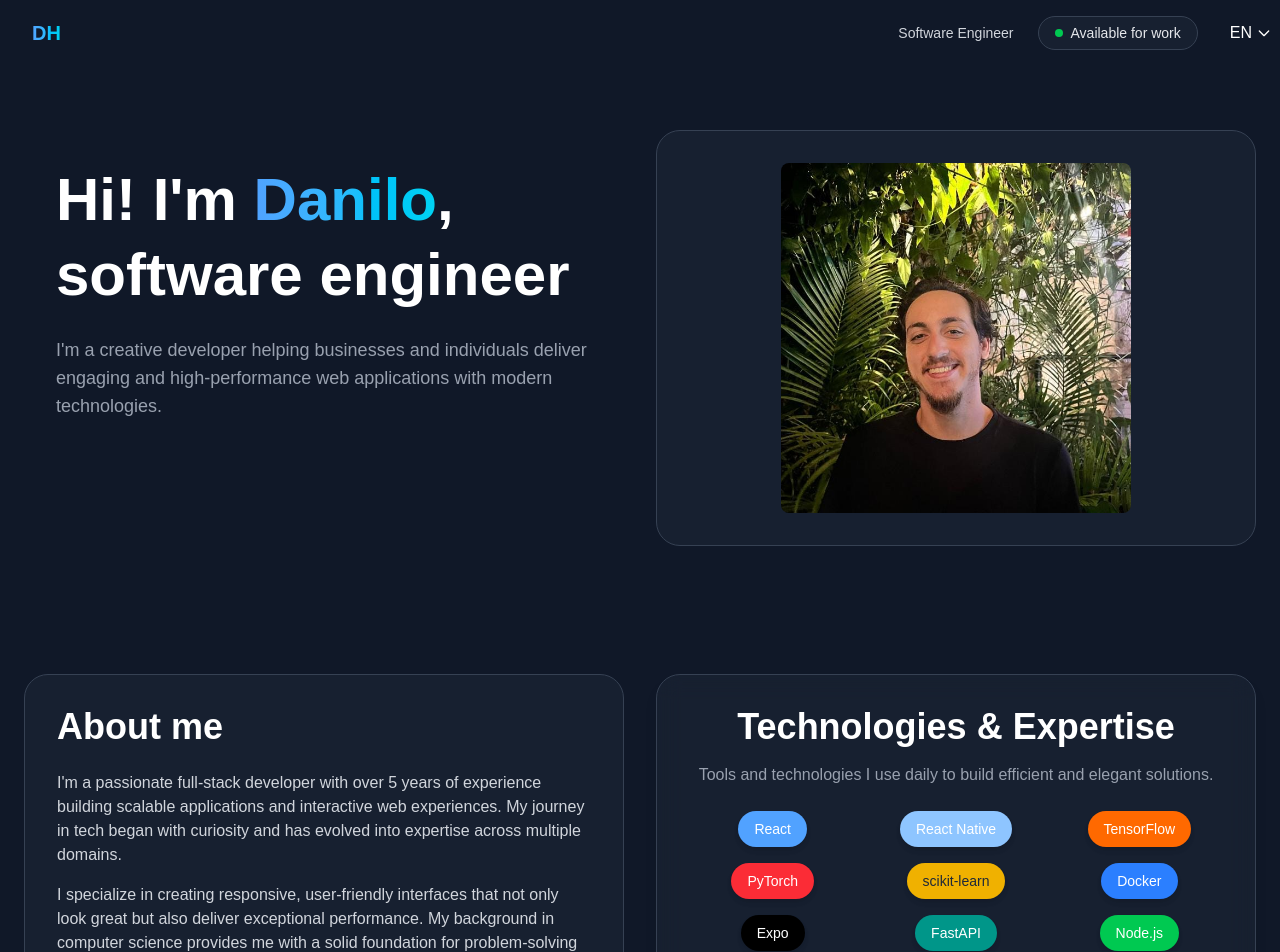
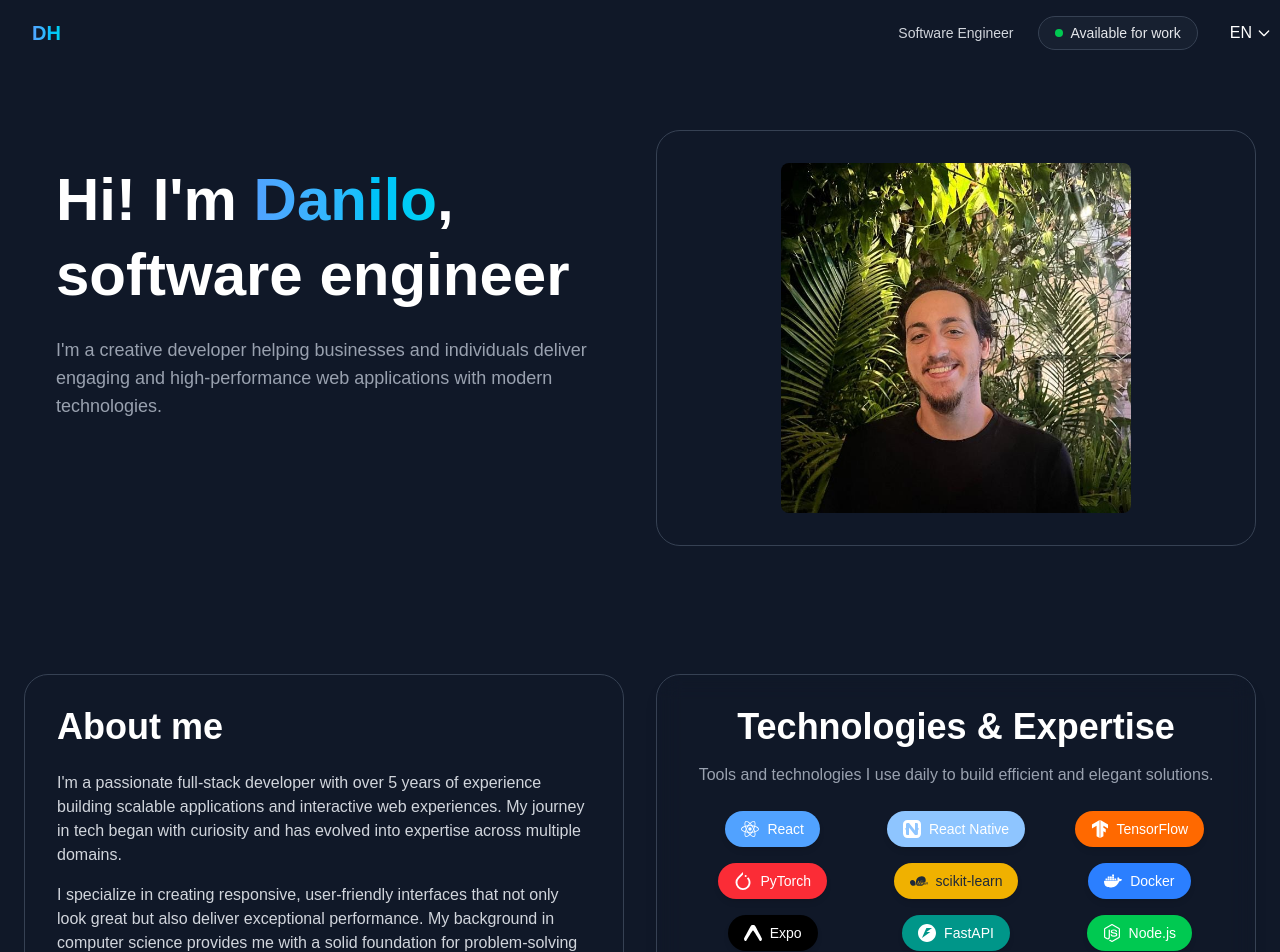
Before and after one commit to danhenriquex/personal-website, a Next.js app: page / in a window 1280 px wide. Shown: the top 952 px of the page. Built offline with nearby package versions, Linux system fonts and the light colour scheme.

Commit message:
adding icons to chips

```diff
--- a/app/components/AboutMe.tsx
+++ b/app/components/AboutMe.tsx
@@ -2,13 +2,16 @@ import React from "react";
 import { TechChipProps, technologies } from "../constants/stacks";
 
 const TechChip = ({ tech }: TechChipProps) => {
+  const Icon = tech.icon;
+
   return (
     <div
-      className={`text-sm px-4 py-2 rounded-full font-medium fade-in shadow-md ${tech.color} ${tech.textColor}`}
+      className={`flex items-center gap-2 text-sm px-4 py-2 rounded-full font-medium fade-in shadow-md ${tech.color} ${tech.textColor}`}
       style={{
         animationDelay: tech.animationDelay,
       }}
     >
+      <Icon color={tech.textColor} size={18} />
       {tech.name}
     </div>
   );
@@ -20,7 +23,7 @@ export const AboutMe: React.FC = () => {
       <div className="max-w-7xl mx-auto">
         <div className="flex flex-col md:flex-row gap-8">
           {/* Left Column - About Me Text */}
-          <div className="w-full md:w-1/2 bg-gray-800/50 border border-gray-700 rounded-3xl p-8">
+          <div className="w-full md:w-1/2 border border-gray-700 rounded-3xl p-8">
             <h2 className="text-white text-4xl font-bold mb-6">About me</h2>
             <div className="text-gray-300 space-y-4">
               <p>
@@ -46,7 +49,7 @@ export const AboutMe: React.FC = () => {
 
           {/* Right Column - Technologies */}
           {/* Right Column - Technologies */}
-          <div className="w-full md:w-1/2 backdrop-blur-md bg-gray-800/50 border border-gray-700 rounded-3xl p-8 shadow-lg">
+          <div className="w-full md:w-1/2 backdrop-blur-md  border border-gray-700 rounded-3xl p-8 shadow-lg">
             <h2 className="text-white text-3xl md:text-4xl font-semibold mb-4 text-center">
               Technologies & Expertise
             </h2>
@@ -58,7 +61,16 @@ export const AboutMe: React.FC = () => {
 
             <div className="grid grid-cols-2 sm:grid-cols-3 gap-3 md:gap-4 justify-items-center">
               {technologies.map((tech) => (
-                <TechChip key={tech.name} tech={tech} />
+                <TechChip
+                  key={tech.name}
+                  tech={{
+                    name: tech.name,
+                    icon: tech.icon,
+                    color: tech.color,
+                    textColor: tech.textColor,
+                    animationDelay: tech.animationDelay,
+                  }}
+                />
               ))}
             </div>
           </div>
--- a/app/components/BodySection.tsx
+++ b/app/components/BodySection.tsx
@@ -25,7 +25,7 @@ export const BodySection = () => {
           </div>
 
           {/* Right Column - Image */}
-          <div className="w-full md:w-1/2 bg-gray-800/50 border border-gray-700 rounded-3xl p-8 relative overflow-hidden">
+          <div className="w-full md:w-1/2 border border-gray-700 rounded-3xl p-8 relative overflow-hidden">
             <div className="flex items-center justify-center h-full">
               <Image
                 src={profileImage}
--- a/app/components/ProjectsCarousel.tsx
+++ b/app/components/ProjectsCarousel.tsx
@@ -149,7 +149,7 @@ export const ProjectsCarousel: React.FC = () => {
 
           {/* Filter Tabs */}
           <div className="flex justify-center mb-8">
-            <div className="inline-flex bg-gray-800/50 border border-gray-700 rounded-full p-1">
+            <div className="inline-flex  border border-gray-700 rounded-full p-1">
               {["All", "AI", "Frontend", "Backend"].map((tab) => (
                 <button
                   key={tab}
@@ -168,7 +168,7 @@ export const ProjectsCarousel: React.FC = () => {
         </div>
 
         {/* Carousel */}
-        <div className="relative bg-gray-800/50 border border-gray-700 rounded-3xl p-8 overflow-hidden">
+        <div className="relative border border-gray-700 rounded-3xl p-8 overflow-hidden">
           {filteredProjects.length > 0 ? (
             <>
               <div className="flex flex-col md:flex-row gap-8">
--- a/app/constants/stacks.ts
+++ b/app/constants/stacks.ts
@@ -1,18 +1,48 @@
+import {
+  SiReact,
+  SiNativescript,
+  SiTensorflow,
+  SiPytorch,
+  SiScikitlearn,
+  SiDocker,
+  SiExpo,
+  SiFastapi,
+  SiNodedotjs,
+  SiGo,
+  SiPostgresql,
+  SiTailwindcss,
+  SiReactquery,
+  SiTypescript,
+  SiPython,
+  SiApachekafka,
+  SiCypress,
+} from "react-icons/si";
+
+
 export interface Technology {
   name: string;
   color: string;
   textColor: string;
   animationDelay: string;
   animationDuration: string;
+  icon: React.ComponentType;
 }
 
-export interface TechChipProps {
-  tech: Technology;
-}
+export type TechChipProps = {
+  tech: {
+    name: string;
+    icon: React.ComponentType;
+    color: string;
+    textColor: string;
+    animationDelay: string;
+  };
+};
+
 
 export const technologies: Technology[] = [
   {
     name: "React",
+    icon: SiReact,
     color: "bg-blue-400",
     textColor: "text-white",
     animationDelay: "0s",
@@ -20,6 +50,7 @@ export const technologies: Technology[] = [
   },
   {
     name: "React Native",
+    icon: SiNativescript,
     color: "bg-blue-300",
     textColor: "text-white",
     animationDelay: "0.5s",
@@ -27,6 +58,7 @@ export const technologies: Technology[] = [
   },
   {
     name: "TensorFlow",
+    icon: SiTensorflow,
     color: "bg-orange-500",
     textColor: "text-white",
     animationDelay: "1s",
@@ -34,6 +66,7 @@ export const technologies: Technology[] = [
   },
   {
     name: "PyTorch",
+    icon: SiPytorch,
     color: "bg-red-500",
     textColor: "text-white",
     animationDelay: "1.5s",
@@ -41,6 +74,7 @@ export const technologies: Technology[] = [
   },
   {
     name: "scikit-learn",
+    icon: SiScikitlearn,
     color: "bg-yellow-500",
     textColor: "text-gray-800",
     animationDelay: "2s",
@@ -48,6 +82,7 @@ export const technologies: Technology[] = [
   },
   {
     name: "Docker",
+    icon: SiDocker,
     color: "bg-blue-500",
     textColor: "text-white",
     animationDelay: "2.5s",
@@ -55,6 +90,7 @@ export const technologies: Technology[] = [
   },
   {
     name: "Expo",
+    icon: SiExpo,
     color: "bg-black",
     textColor: "text-white",
     animationDelay: "3s",
@@ -62,6 +98,7 @@ export const technologies: Technology[] = [
   },
   {
     name: "FastAPI",
+    icon: SiFastapi,
     color: "bg-teal-600",
     textColor: "text-white",
     animationDelay: "3.5s",
@@ -69,6 +106,7 @@ export const technologies: Technology[] = [
   },
   {
     name: "Node.js",
+    icon: SiNodedotjs,
     color: "bg-green-500",
     textColor: "text-white",
     animationDelay: "4s",
@@ -76,6 +114,7 @@ export const technologies: Technology[] = [
   },
   {
     name: "Golang",
+    icon: SiGo,
     color: "bg-cyan-600",
     textColor: "text-white",
     animationDelay: "4.5s",
@@ -83,6 +122,7 @@ export const technologies: Technology[] = [
   },
   {
     name: "PostgreSQL",
+    icon: SiPostgresql,
     color: "bg-indigo-700",
     textColor: "text-white",
     animationDelay: "5s",
@@ -90,6 +130,7 @@ export const technologies: Technology[] = [
   },
   {
     name: "Tailwind",
+    icon: SiTailwindcss,
     color: "bg-teal-400",
     textColor: "text-gray-800",
     animationDelay: "5.5s",
@@ -97,6 +138,7 @@ export const technologies: Technology[] = [
   },
   {
     name: "React Query",
+    icon: SiReactquery,
     color: "bg-pink-500",
     textColor: "text-white",
     animationDelay: "6s",
@@ -104,6 +146,7 @@ export const technologies: Technology[] = [
   },
   {
     name: "CI/CD",
+    icon: SiCypress,
     color: "bg-purple-600",
     textColor: "text-white",
     animationDelay: "6.5s",
@@ -111,6 +154,7 @@ export const technologies: Technology[] = [
   },
   {
     name: "TypeScript",
+    icon: SiTypescript,
     color: "bg-blue-600",
     textColor: "text-white",
     animationDelay: "7s",
@@ -118,6 +162,7 @@ export const technologies: Technology[] = [
   },
   {
     name: "Python",
+    icon: SiPython,
     color: "bg-indigo-500",
     textColor: "text-white",
     animationDelay: "7.5s",
@@ -125,6 +170,7 @@ export const technologies: Technology[] = [
   },
   {
     name: "Kafka",
+    icon: SiApachekafka,
     color: "bg-orange-600",
     textColor: "text-white",
     animationDelay: "8s",
--- a/package.json
+++ b/package.json
@@ -14,7 +14,8 @@
     "next": "15.3.0",
     "next-intl": "^4.0.2",
     "react": "^19.0.0",
-    "react-dom": "^19.0.0"
+    "react-dom": "^19.0.0",
+    "react-icons": "^5.5.0"
   },
   "devDependencies": {
     "@eslint/eslintrc": "^3",
```
Also changed, not shown: 2 other files (tests, documents, lock files or other folders).
